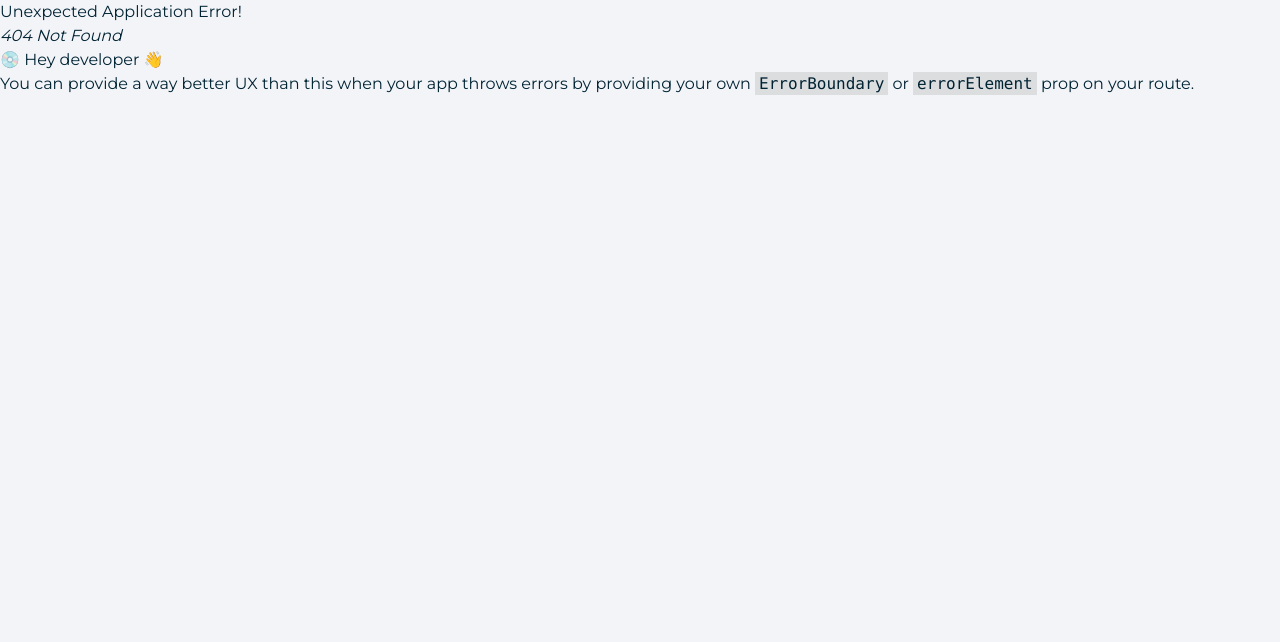
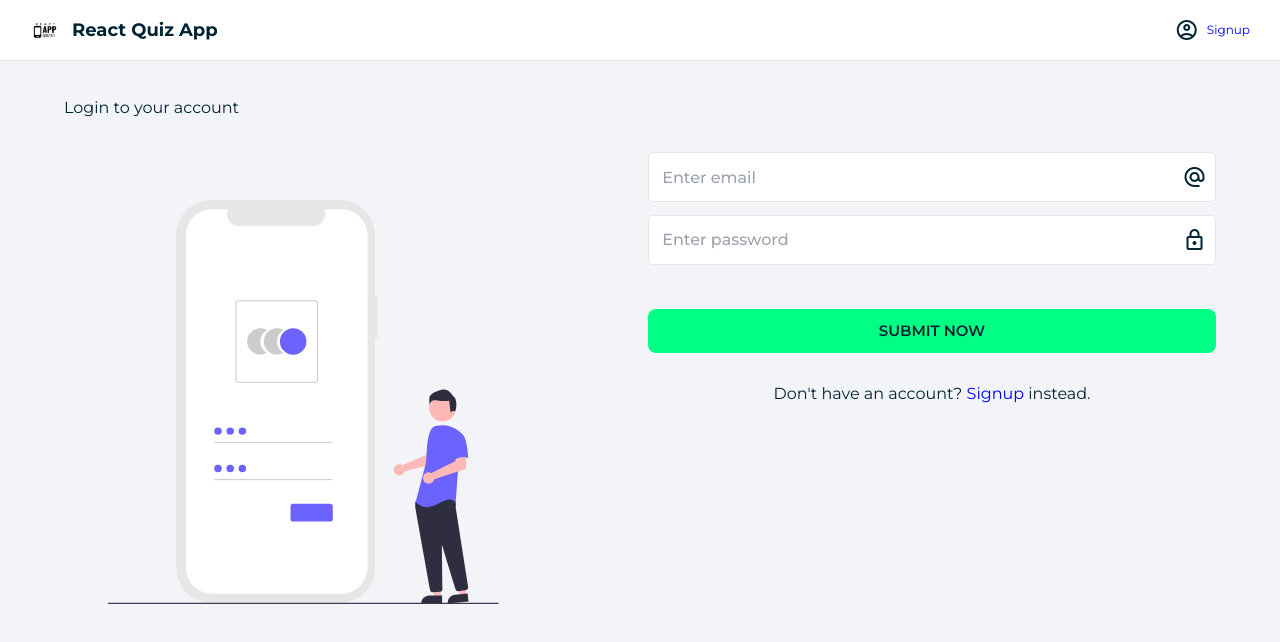
Before and after one commit to mehediriad/react-quiz, a React (Vite) app: page /login in a window 1280 px wide. Before the commit this address had no page. Shown: the top 642 px of the page. Built offline with nearby package versions, Linux system fonts and the light colour scheme.

Commit message:
login signup page added

```diff
--- a/src/components/Navbar/Navbar.jsx
+++ b/src/components/Navbar/Navbar.jsx
@@ -1,3 +1,4 @@
+import { Link } from "react-router-dom";
 import "./Nabar.css"
 import logo from "/logo.png"
 
@@ -6,17 +7,18 @@ const Navbar = () => {
         <nav className="nav">
             <ul>
                 <li>
-                    <a href="index.html" className="brand">
+                    <Link to="/" className="brand">
                         <img src={logo} alt="React Quiz App Logo" />
                         <h3>React Quiz App</h3>
-                    </a>
+                    </Link>
                 </li>
             </ul>
             <div className="account">
                 <span className="material-icons-outlined" title="Account">
                     account_circle
                 </span>
-                <a href="signup.html">Signup</a>
+
+                <Link to="/signup">Signup</Link>
                 {/* <!-- <span className="material-icons-outlined" title="Logout"> logout </span> --> */}
             </div>
         </nav>
--- a/src/index.css
+++ b/src/index.css
@@ -66,3 +66,102 @@ h4 {
     grid-template-columns: 1fr;
   }
 }
+
+
+
+/* text input component */
+.textInput {
+  width: 100%;
+  height: 50px;
+  background-color: #fff;
+  display: flex;
+  align-items: center;
+  border-radius: 5px;
+  border: 1px solid #e5e5e5;
+  padding: 2px;
+}
+
+.textInput input {
+  border: none;
+  outline: none;
+  height: 100%;
+  width: 100%;
+  padding: 0.3rem 0.7rem;
+  background-color: #fff;
+  font-size: 16px;
+  font-weight: 500;
+}
+
+.textInput span {
+  width: 40px;
+  height: 40px;
+  display: flex;
+  align-items: center;
+  justify-content: center;
+  cursor: pointer;
+}
+
+/* button component */
+.button {
+  background: var(--successGreen);
+  color: var(--fontPrimary);
+  padding: 0.6rem 1.2rem;
+  font-weight: 600;
+  font-size: 15px;
+  text-transform: uppercase;
+  display: flex;
+  justify-content: center;
+  align-items: center;
+  gap: 10px;
+  border-radius: 8px;
+  cursor: pointer;
+  border: 0px;
+}
+
+.button:hover {
+  background: var(--fontPrimary);
+  color: #fff;
+}
+
+.button:hover span {
+  color: #fff;
+}
+
+
+
+/* illustration component */
+.illustration {
+  padding: 5rem 2rem;
+}
+
+.illustration img {
+  max-width: 80%;
+}
+
+@media only screen and (max-width: 1023px) {
+  .illustration {
+    display: none;
+  }
+}
+
+/* form component */
+.form {
+  display: grid;
+  grid-template-columns: 1fr;
+  padding: 2rem 0;
+}
+
+.form label {
+  margin-top: 1rem;
+}
+
+.form .button {
+  height: 44px;
+  margin-top: 2rem;
+}
+
+@media only screen and (max-width: 600px) {
+  .form {
+    grid-template-columns: 1fr;
+  }
+}
--- /dev/null
+++ b/src/pages/login/Login.css
@@ -0,0 +1,4 @@
+/* login component */
+.login {
+    height: 330px;
+  }
--- /dev/null
+++ b/src/pages/login/Login.jsx
@@ -0,0 +1,34 @@
+import { Link } from "react-router-dom";
+import "./Login.css"
+
+const Login = () => {
+    return (
+        <div>
+           <h1 className="text-4xl font-bold">Login to your account</h1>
+        <div className="column">
+          <div className="illustration">
+            <img src="./images/login.svg" alt="Login" />
+          </div>
+          <form className="login form" action="#">
+            <div className="textInput">
+              <input type="text" placeholder="Enter email" />
+              <span className="material-icons-outlined"> alternate_email </span>
+            </div>
+
+            <div className="textInput">
+              <input type="password" placeholder="Enter password" />
+              <span className="material-icons-outlined"> lock </span>
+            </div>
+
+            <button className="button">
+              <span>Submit now</span>
+            </button>
+
+            <div className="info"> Don't have an account? <Link to="/signup">Signup</Link> instead.</div>
+          </form>
+        </div>
+        </div>
+    );
+};
+
+export default Login;
--- /dev/null
+++ b/src/pages/signup/SignUP.css
@@ -0,0 +1,4 @@
+/* signup component */
+.signup {
+    height: 500px;
+  }
--- /dev/null
+++ b/src/pages/signup/SignUp.jsx
@@ -0,0 +1,53 @@
+import { Link } from "react-router-dom";
+import "./SignUP.css"
+
+const SignUp = () => {
+    return (
+        <div>
+            <h1 className="text-4xl font-bold">Create an account</h1>
+            <div className="column">
+                <div className="illustration">
+                    <img src="./images/signup.svg" alt="Signup" />
+                </div>
+                <form className="signup form" action="#">
+                    <div className="textInput">
+                        <input type="text" placeholder="Enter name" />
+                        <span className="material-icons-outlined"> person </span>
+                    </div>
+
+                    <div className="textInput">
+                        <input type="text" placeholder="Enter email" />
+                        <span className="material-icons-outlined"> alternate_email </span>
+                    </div>
+
+                    <div className="textInput">
+                        <input type="password" placeholder="Enter password" />
+                        <span className="material-icons-outlined"> lock </span>
+                    </div>
+
+                    <div className="textInput">
+                        <input type="password" placeholder="Confirm password" />
+                        <span className="material-icons-outlined"> lock_clock </span>
+                    </div>
+
+                    <div>
+                        <label>
+                            <input type="checkbox" />
+                            <span> I agree to the Terms & Conditions</span>
+                        </label>
+                    </div>
+
+                    <div className="button">
+                        <span>Submit now</span>
+                    </div>
+
+                    <div className="info">
+                        Already have an account? <Link to="/login">Login</Link> instead.
+                    </div>
+                </form>
+            </div>
+        </div>
+    );
+};
+
+export default SignUp;
```
Also changed, not shown: src/routes/router.jsx (+11 -1 lines).
